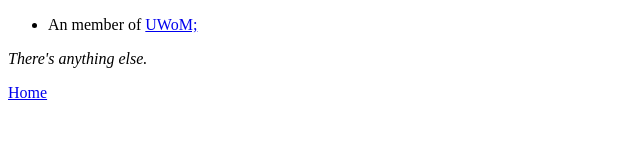
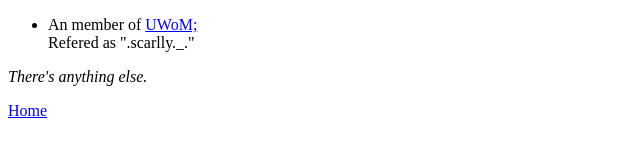
Before and after one commit to scarlly-0/scarlly-0.github.io, a plain HTML site: page Contacts.html in a window 1280 px wide. Shown: the whole page, without its empty margins (0-640 px from the left). Drawn offline with Linux system fonts and the light colour scheme.

Commit message:
Update Contacts.html

```diff
--- a/Contacts.html
+++ b/Contacts.html
@@ -10,7 +10,7 @@
 <nav class="Contacts">
 
 <ul>
-<li><a>An member of <a href="https://discord.com/channels/148577578146332672">UWoM;</li></a>
+<li><a>An member of <a href="https://discord.com/channels/148577578146332672">UWoM;</li></a> Refered as ".scarlly._."
 </ul>
 
 </p>
```
